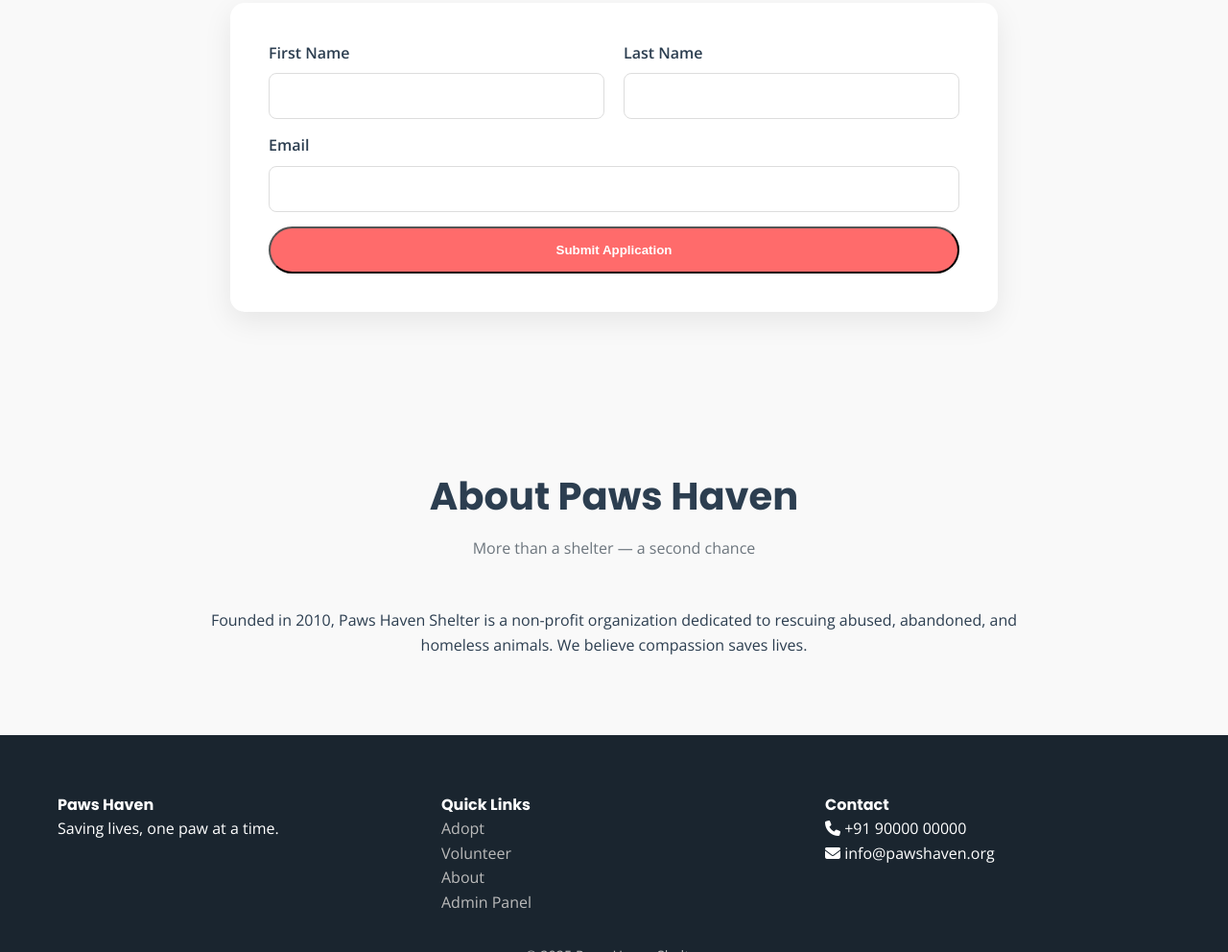
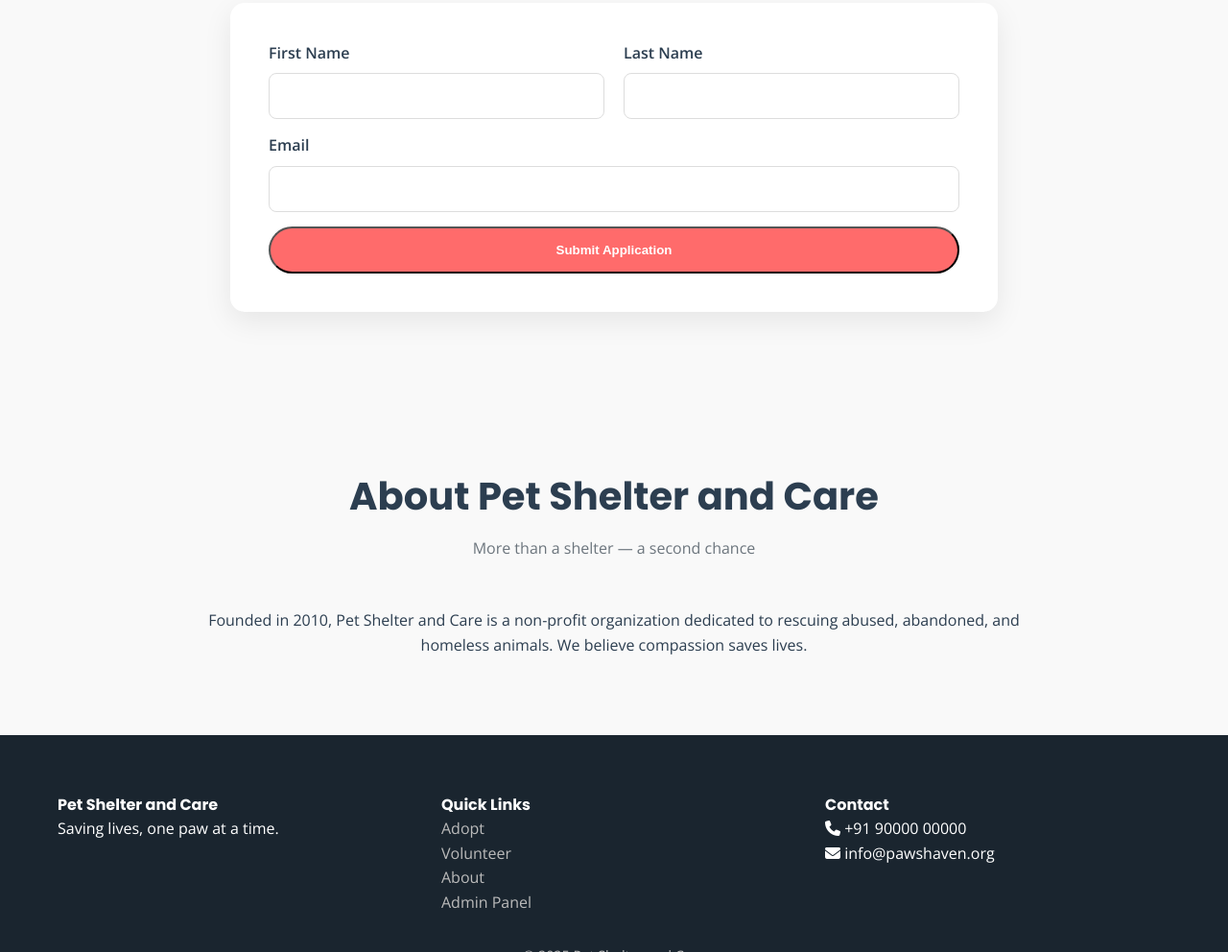
Before and after one commit to himanshu-2432774/miniproject, a website: page index.html in a window 1280 px wide. Shown: the part 1808-2800 px from the top of the page at 96% size. Drawn offline with nearby package versions, Linux system fonts and the light colour scheme; no server answers.

```diff
--- a/index.html
+++ b/index.html
@@ -3,7 +3,7 @@
 <head>
   <meta charset="UTF-8" />
   <meta name="viewport" content="width=device-width, initial-scale=1.0" />
-  <title>Paws Haven Shelter | Find Your Furry Friend</title>
+  <title>Pet Shelter and Care | Find Your Furry Friend</title>
 
   <!-- Fonts & Icons -->
   <link rel="stylesheet" href="https://cdnjs.cloudflare.com/ajax/libs/font-awesome/6.4.0/css/all.min.css" />
@@ -20,7 +20,7 @@
   <div class="container">
     <nav class="navbar">
       <a href="#home" class="logo">
-        <i class="fas fa-paw"></i> Paws Haven
+<i class="fas fa-paw"></i> Pet Shelter and Care
       </a>
 
       <div class="nav-links" id="navLinks">
@@ -178,11 +178,11 @@
 <section id="about">
   <div class="container">
     <div class="section-title">
-      <h2>About Paws Haven</h2>
+      <h2>About Pet Shelter and Care</h2>
       <p>More than a shelter — a second chance</p>
     </div>
     <p style="max-width:900px;margin:auto;text-align:center;">
-      Founded in 2010, Paws Haven Shelter is a non-profit organization dedicated to rescuing abused,
+      Founded in 2010, Pet Shelter and Care is a non-profit organization dedicated to rescuing abused,
       abandoned, and homeless animals. We believe compassion saves lives.
     </p>
   </div>
@@ -193,7 +193,7 @@
   <div class="container">
     <div class="footer-content">
       <div>
-        <h4>Paws Haven</h4>
+        <h4>Pet Shelter and Care</h4>
         <p>Saving lives, one paw at a time.</p>
       </div>
       <div>
@@ -212,7 +212,7 @@
       </div>
     </div>
 
-    <div class="copyright">© 2025 Paws Haven Shelter</div>
+    <div class="copyright">© 2025 Pet Shelter and Care</div>
 
   </div>
 </footer>
```
